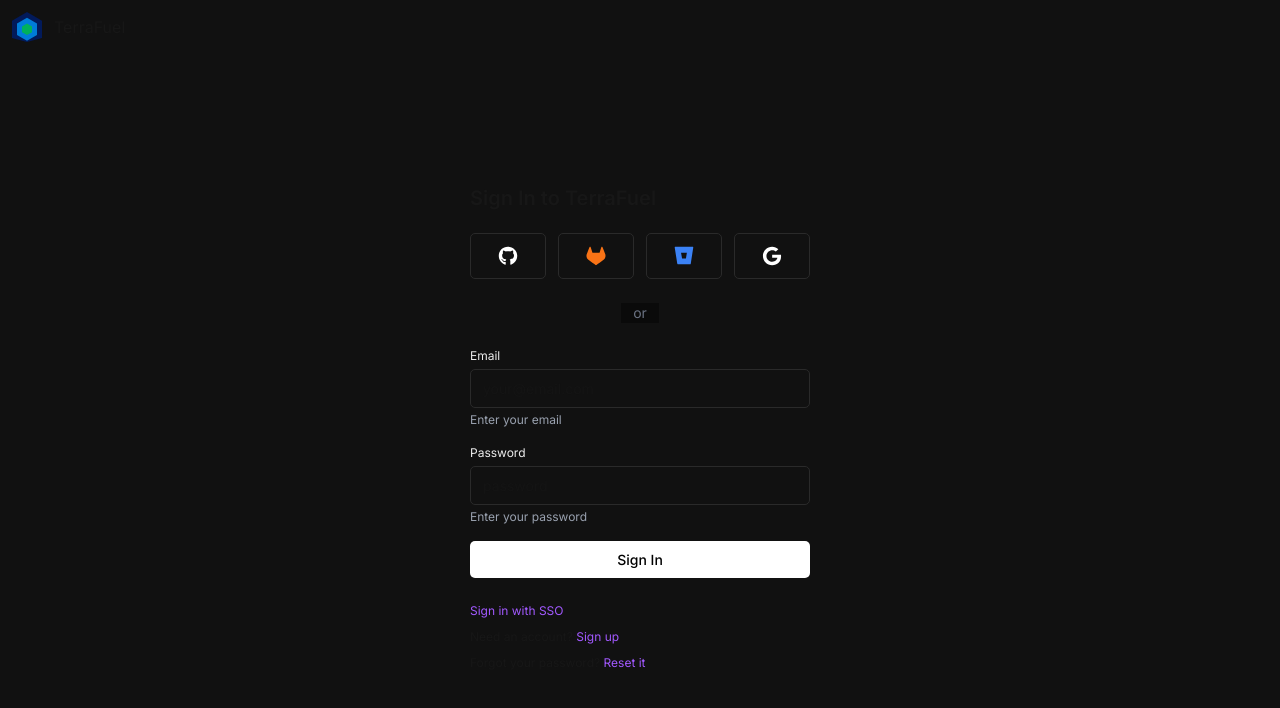
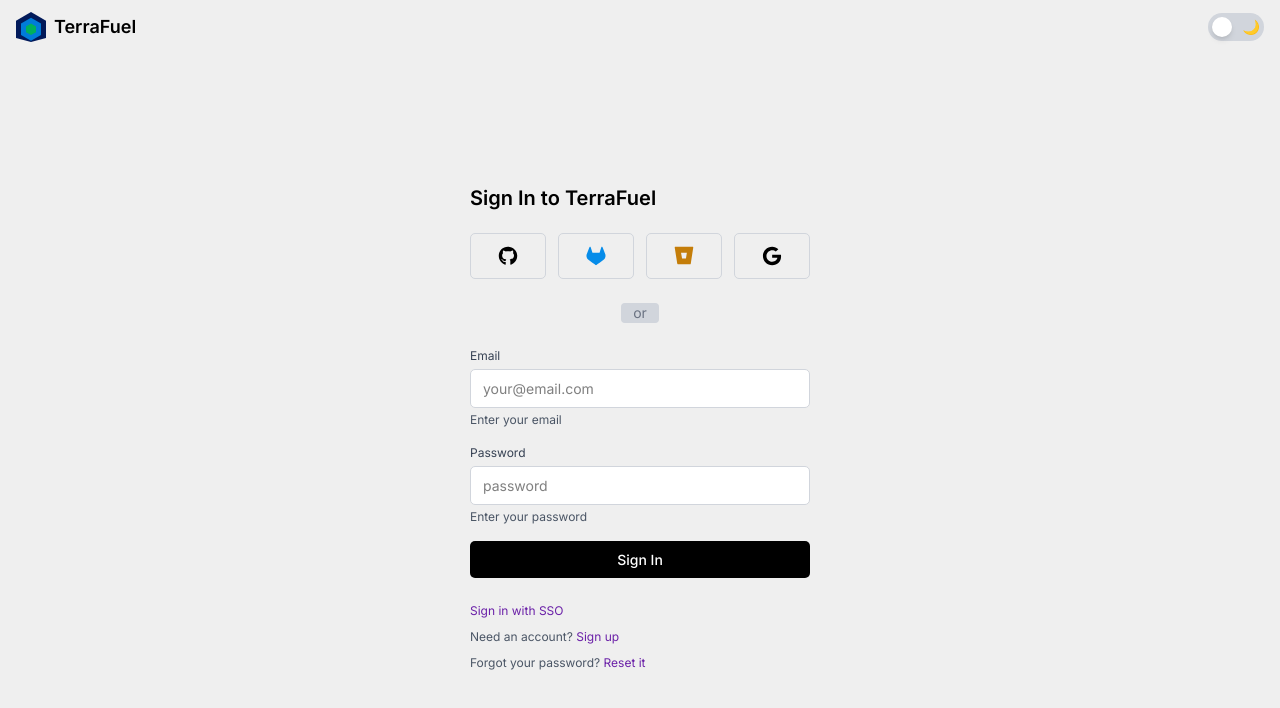
Before and after one commit to aftab-s/env0-lite-frontend, a Next.js app: page / in a window 1280 px wide. Shown: the top 708 px of the page. Built offline with nearby package versions, Linux system fonts and the light colour scheme; no server answers.

Commit message:
Dark mode

```diff
--- a/src/app/forgot-password/page.tsx
+++ b/src/app/forgot-password/page.tsx
@@ -1,20 +1,28 @@
 "use client";
 import Input from "@/components/Input/page";
 import Button from "@/components/PrimaryButton/page";
+import { useDarkMode } from "@/context/DarkModeProvider";
 import { useState } from "react";
 
 export default function ForgotPassword() {
+  const { darkMode } = useDarkMode();
+
   const [step, setStep] = useState<"email" | "otp" | "reset">("email");
   const [email, setEmail] = useState("");
   const [otp, setOtp] = useState("");
   const [password, setPassword] = useState("");
   const [confirmPassword, setConfirmPassword] = useState("");
+  const [message, setMessage] = useState("");
   const [errors, setErrors] = useState<{
     email?: string;
     otp?: string;
     password?: string;
     confirmPassword?: string;
   }>({});
+
+  const mainBg = darkMode ? "bg-[#111111]" : "bg-[#EFEFEF]";
+  const textColor = darkMode ? "text-white" : "text-black";
+  const subTextColor = darkMode ? "text-gray-400" : "text-gray-600";
 
   const handleEmailSubmit = async (e: React.FormEvent) => {
     e.preventDefault();
@@ -26,45 +34,30 @@
       if (!emailRegex.test(email)) newErrors.email = "Invalid email format";
     }
 
-    if (Object.keys(newErrors).length > 0) {
-      setErrors(newErrors);
-      return;
-    }
+    if (Object.keys(newErrors).length > 0) return setErrors(newErrors);
 
     setErrors({});
     try {
-      // Call API to send OTP
       // await sendOtp({ email });
-      console.log("OTP sent to:", email);
+      setMessage("If this email is registered, an OTP has been sent.");
       setStep("otp");
-    } catch (error) {
-      console.error("Failed to send OTP:", error);
+    } catch {
+      setMessage("Something went wrong. Please try again.");
     }
   };
 
   const handleOtpSubmit = async (e: React.FormEvent) => {
     e.preventDefault();
-    const newErrors: typeof errors = {};
-
-    if (!otp.trim()) newErrors.otp = "OTP is required";
-
-    if (Object.keys(newErrors).length > 0) {
-      setErrors(newErrors);
-      return;
-    }
+    if (!otp.trim()) return setErrors({ otp: "OTP is required" });
 
     setErrors({});
     try {
-      // Call API to verify OTP
       // const valid = await verifyOtp({ email, otp });
-      const valid = true; // simulate success
-      if (valid) {
-        setStep("reset");
-      } else {
-        setErrors({ otp: "Invalid OTP" });
-      }
-    } catch (error) {
-      console.error("OTP verification failed:", error);
+      const valid = true;
+      if (valid) setStep("reset");
+      else setErrors({ otp: "Invalid OTP" });
+    } catch {
+      setMessage("OTP verification failed. Try again.");
     }
   };
 
@@ -79,38 +72,40 @@
     if (confirmPassword !== password)
       newErrors.confirmPassword = "Passwords do not match";
 
-    if (Object.keys(newErrors).length > 0) {
-      setErrors(newErrors);
-      return;
-    }
+    if (Object.keys(newErrors).length > 0) return setErrors(newErrors);
 
     setErrors({});
     try {
-      // Call API to reset password
       // await resetPassword({ email, password });
-      console.log("Password reset for:", email);
-      alert("Password reset successful! You can now log in.");
+      setMessage("Password reset successful. You can now log in.");
       setStep("email");
       setEmail("");
       setPassword("");
       setConfirmPassword("");
       setOtp("");
-    } catch (error) {
-      console.error("Password reset failed:", error);
+    } catch {
+      setMessage("Password reset failed. Please try again.");
     }
   };
 
   return (
-    <div className="w-screen h-full flex flex-col items-center justify-center bg-[#111111]">
+    <div
+      className={`w-screen h-full flex flex-col items-center justify-center ${mainBg} transition-colors duration-500`}
+    >
       <div className="w-85 mb-5 flex flex-col items-start justify-center">
-        <span className="font-semibold text-[20px]">Forgot Password</span>
+        <span className={`font-semibold text-[20px] ${textColor}`}>
+          Forgot Password
+        </span>
+        {message && (
+          <span className={`text-sm mt-1 ${subTextColor}`}>{message}</span>
+        )}
       </div>
 
       <div className="w-85">
         {step === "email" && (
           <form onSubmit={handleEmailSubmit} className="flex flex-col gap-4">
             <Input
-              helperText="Registered Account Email foo recovery"
+              helperText="Registered account email"
               label="Email"
               type="email"
               placeholder="your@email.com"
@@ -134,6 +129,13 @@
               error={errors.otp}
             />
             <Button type="submit">Verify OTP</Button>
+            <button
+              type="button"
+              onClick={handleEmailSubmit}
+              className="text-xs text-[#6B21A8] hover:underline"
+            >
+              Resend OTP
+            </button>
           </form>
         )}
 
@@ -143,10 +145,7 @@
               helperText="Your email cannot be changed"
               label="Email"
               type="email"
-              placeholder="your@email.com"
               value={email}
-              onChange={() => {}}
-              error={errors.email}
               disabled
             />
             <Input
--- a/src/app/layout.tsx
+++ b/src/app/layout.tsx
@@ -1,8 +1,9 @@
 import type { Metadata } from "next";
 import { Geist, Geist_Mono, Inter } from "next/font/google";
 import "./globals.css";
-import Image from "next/image";
 import Providers from "./providers";
+import { DarkModeProvider } from "@/context/DarkModeProvider";
+import Header from "@/components/header/page";
 
 const inter = Inter({ subsets: ["latin"], weight: ["400", "500", "600", "700"] });
 
@@ -23,24 +24,16 @@
 
 export default function RootLayout({
   children,
-}: Readonly<{
-  children: React.ReactNode;
-}>) {
+}: Readonly<{ children: React.ReactNode }>) {
   return (
     <html lang="en">
       <body
         className={`h-screen flex flex-col ${geistSans.variable} ${geistMono.variable} ${inter.className} antialiased`}
       >
-        <div className={`flex h-fit w-screen ${inter.className} bg-[#111111]`}>
-              <div className="p-3 flex items-stretch justify-center h-fit">
-                <div className="flex items-center justify-center flex-1">
-                  <Image src="/login/Logo.svg" alt="Logo" width={30} height={35} priority /></div>
-                <div className="flex items-center justify-center flex-1 ">
-                  <span className="ml-3">TerraFuel</span>
-                </div>
-              </div>
-            </div>
-         <Providers>{children}</Providers>
+        <DarkModeProvider>
+          <Header />
+          <Providers>{children}</Providers>
+        </DarkModeProvider>
       </body>
     </html>
   );
--- a/src/app/page.tsx
+++ b/src/app/page.tsx
@@ -5,9 +5,18 @@
 import { signIn, useSession } from "next-auth/react";
 import Image from "next/image";
 import { useState } from "react";
+import { useDarkMode } from "@/context/DarkModeProvider";
 
 export default function AuthForm() {
-  const { data: session } = useSession(); // ✅ works now that SessionProvider is added
+  const { data: session } = useSession();
+  const { darkMode } = useDarkMode();
+
+  const mainBg = darkMode ? "bg-[#111111]" : "bg-[#EFEFEF]";
+  const textColor = darkMode ? "text-white" : "text-black";
+  const subTextColor = darkMode ? "text-gray-400" : "text-gray-600";
+  const borderColor = darkMode ? "border-[#2A2A2A]" : "border-gray-300";
+  const hoverBg = darkMode ? "hover:bg-[#3c3c3c]" : "hover:bg-gray-100";
+
   const [email, setEmail] = useState("");
   const [password, setPassword] = useState("");
   const [errors, setErrors] = useState<{ email?: string; password?: string }>({});
@@ -31,19 +40,20 @@
     setErrors({});
 
     try {
-      await logIn({
-        email,
-        password,
-      });
+      await logIn({ email, password });
     } catch (error) {
       console.error("Login failed:", error);
     }
   };
 
   return (
-    <div className="w-screen h-full flex flex-col items-center justify-center bg-[#111111]">
+    <div
+      className={`w-screen h-full flex flex-col items-center justify-center ${mainBg} transition-colors duration-500`}
+    >
       <div className="w-85 mb-5 flex flex-col items-start justify-center">
-        <span className="font-semibold text-[20px]">Sign In to TerraFuel</span>
+        <span className={`font-semibold text-[20px] ${textColor}`}>
+          Sign In to TerraFuel
+        </span>
       </div>
 
       <div className="w-85">
@@ -53,7 +63,7 @@
             <button
               key={provider}
               onClick={() => signIn(provider.toLowerCase())}
-              className="flex items-center justify-center gap-2 w-full border border-[#2A2A2A] rounded-[5px] py-1 hover:bg-[#3c3c3c]"
+              className={`flex items-center justify-center gap-2 w-full border ${borderColor} rounded-[5px] py-1 ${hoverBg}`}
             >
               <Image
                 src={`/login/${provider}.svg`}
@@ -61,7 +71,11 @@
                 width={20}
                 height={20}
                 priority
-                className="m-2"
+                className={`m-2 ${
+                  darkMode && (provider === "Github" || provider === "Google")
+                    ? ""
+                    : "invert"
+                }`}
               />
             </button>
           ))}
@@ -69,7 +83,13 @@
 
         {/* OR Divider */}
         <div className="flex items-center justify-center gap-2 mb-6">
-          <span className="text-sm text-gray-500 bg-[#0A0A0A] px-3">or</span>
+          <span
+            className={`text-sm px-3 rounded ${
+              darkMode ? "text-gray-400 bg-[#0A0A0A]" : "text-gray-500 bg-gray-300"
+            }`}
+          >
+            or
+          </span>
         </div>
 
         {/* Email/Password Form */}
@@ -98,22 +118,39 @@
         </form>
 
         {/* Links */}
-        <div className="mt-6 flex flex-col items-start gap-2 text-[12px]">
-          <a href="#" className="text-[#A259FF] hover:underline">
+        <div
+          className={`mt-6 flex flex-col items-start gap-2 text-[12px] ${subTextColor}`}
+        >
+          <a
+            href="#"
+            className={`hover:underline ${
+              darkMode ? "text-[#A259FF]" : "text-[#6B21A8]"
+            }`}
+          >
             Sign in with SSO
           </a>
           <p>
             Need an account?{" "}
-            <a href="/signup" className="text-[#A259FF] hover:underline">
+            <a
+              href="/signup"
+              className={`hover:underline ${
+                darkMode ? "text-[#A259FF]" : "text-[#6B21A8]"
+              }`}
+            >
               Sign up
             </a>
           </p>
           <p>
             Forgot your password?{" "}
-            <a href="/forgot-password" className="text-[#A259FF] hover:underline">
+            <a
+              href="/forgot-password"
+              className={`hover:underline ${
+                darkMode ? "text-[#A259FF]" : "text-[#6B21A8]"
+              }`}
+            >
               Reset it
             </a>
-          </p>
+  </p>
         </div>
       </div>
     </div>
--- a/src/app/signup/page.tsx
+++ b/src/app/signup/page.tsx
@@ -2,10 +2,18 @@
 import CommonDropdown from "@/components/Dropdown/page";
 import Button from "@/components/PrimaryButton/page";
 import Input from "@/components/Input/page";
+import { useState } from "react";
+import { useDarkMode } from "@/context/DarkModeProvider";
+// TODO: replace with your actual signup service
 import { signIn } from "@/services/query/useAuthentication";
-import { useState } from "react";
 
 export default function SignupForm() {
+  const { darkMode } = useDarkMode();
+
+  const bgColor = darkMode ? "bg-[#11111]" : "bg-[#EFEFEF]";
+  const textColor = darkMode ? "text-white" : "text-black";
+  const subTextColor = darkMode ? "text-gray-400" : "text-gray-600";
+
   const [name, setName] = useState("");
   const [email, setEmail] = useState("");
   const [password, setPassword] = useState("");
@@ -46,25 +54,27 @@
     setErrors({});
 
     try {
-
       await signIn({
         name,
         email,
         password,
-        role
+        role,
       });
 
-
-      console.log({ name, email, password, role });
+      console.log("Signup successful:", { name, email, role });
     } catch (error) {
       console.error("Signup failed:", error);
     }
   };
 
   return (
-    <div className="w-screen h-full flex flex-col items-center justify-center bg-[#111111]">
+    <div
+      className={`w-screen h-full flex flex-col items-center justify-center transition-colors duration-500 ${bgColor}`}
+    >
       <div className="w-85 mb-5 flex flex-col items-start justify-center">
-        <span className="font-semibold text-[20px]">Sign Up for TerraFuel</span>
+        <span className={`font-semibold text-[20px] ${textColor}`}>
+          Sign Up for TerraFuel
+        </span>
       </div>
 
       <div className="w-85">
@@ -90,7 +100,9 @@
           />
 
           <div>
-            <label className="block text-[12px] font-normal mb-1 text-[#EDEDED]">
+            <label
+              className={`block text-[12px] font-normal mb-1 ${textColor}`}
+            >
               Role
             </label>
             <CommonDropdown
@@ -128,10 +140,12 @@
           <Button type="submit">Sign Up</Button>
         </form>
 
-        <div className="mt-6 flex flex-col items-start gap-2 text-[12px]">
+        <div className={`mt-6 flex flex-col items-start gap-2 text-[12px] ${subTextColor}`}>
           <p>
             Already have an account?{" "}
-            <a href="/" className="text-[#A259FF] hover:underline">
+            <a href="/" className={`hover:underline ${
+                darkMode ? "text-[#A259FF]" : "text-[#6B21A8]"
+              }`}>
               Sign in
             </a>
           </p>
--- /dev/null
+++ b/src/components/DarkModeToggle/DarkModeToggle.tsx
@@ -0,0 +1,27 @@
+"use client";
+import { useDarkMode } from "@/context/DarkModeProvider";
+
+export default function DarkModeToggle() {
+  const { darkMode, toggleDarkMode } = useDarkMode();
+
+  return (
+    <div
+      onClick={toggleDarkMode}
+      className={`relative w-14 h-7 flex items-center rounded-full p-1 cursor-pointer transition-colors duration-300 ${
+        darkMode ? "bg-gray-600" : "bg-gray-300"
+      }`}
+    >
+      {/* Sun icon (left) */}
+      <span className="absolute left-1 text-sm">🌞</span>
+      {/* Moon icon (right) */}
+      <span className="absolute right-1 text-sm">🌙</span>
+
+      {/* Slider knob */}
+      <div
+        className={`bg-white w-5 h-5 rounded-full shadow-md transform transition-transform duration-300 ${
+          darkMode ? "translate-x-7" : "translate-x-0"
+        }`}
+      />
+    </div>
+  );
+}
--- a/src/components/Dropdown/page.tsx
+++ b/src/components/Dropdown/page.tsx
@@ -1,6 +1,7 @@
 "use client";
 import { useState, useRef, useEffect } from "react";
 import Image from "next/image";
+import { useDarkMode } from "@/context/DarkModeProvider";
 
 interface DropdownOption {
   label: string;
@@ -24,12 +25,26 @@
   helperText,
   error,
 }: CommonDropdownProps) {
+  const { darkMode } = useDarkMode();
   const [open, setOpen] = useState(false);
   const dropdownRef = useRef<HTMLDivElement>(null);
 
+  const bgColor = darkMode ? "bg-[#111111]" : "bg-white";
+  const borderColor = error
+    ? "border-red-500"
+    : darkMode
+    ? "border-[#2A2A2A]"
+    : "border-gray-300";
+  const textColor = darkMode ? "text-white" : "text-black";
+  const helperColor = darkMode ? "text-gray-400" : "text-gray-600";
+  const hoverBg = darkMode ? "hover:bg-[#2A2A2A]" : "hover:bg-gray-100";
+
   useEffect(() => {
     const handleClickOutside = (event: MouseEvent) => {
-      if (dropdownRef.current && !dropdownRef.current.contains(event.target as Node)) {
+      if (
+        dropdownRef.current &&
+        !dropdownRef.current.contains(event.target as Node)
+      ) {
         setOpen(false);
       }
     };
@@ -42,9 +57,7 @@
   return (
     <div className="relative w-full" ref={dropdownRef}>
       <div
-        className={`w-full rounded-[5px] border px-3 py-2 text-[14px] bg-[#111111] cursor-pointer flex justify-between items-center ${
-          error ? "border-red-500" : "border-[#2A2A2A]"
-        }`}
+        className={`w-full rounded-[5px] border px-3 py-2 text-[14px] cursor-pointer flex justify-between items-center ${bgColor} ${borderColor} ${textColor} transition-colors duration-500`}
         onClick={() => setOpen(!open)}
       >
         <span>{selectedLabel || placeholder}</span>
@@ -53,16 +66,20 @@
           alt="Dropdown"
           width={10}
           height={10}
-          className={`ml-2 transition-transform ${open ? "rotate-180" : ""} filter invert`}
+          className={`ml-2 transition-transform ${
+            open ? "rotate-180" : ""
+          } ${darkMode ? "invert" : ""}`}
         />
       </div>
 
       {open && (
-        <div className="absolute top-full left-0 w-full bg-[#111111] border border-[#2A2A2A] rounded-[5px] z-10 max-h-60 overflow-y-auto mt-1">
+        <div
+          className={`absolute top-full left-0 w-full ${bgColor} border ${borderColor} rounded-[5px] z-10 max-h-60 overflow-y-auto mt-1 transition-colors duration-500`}
+        >
           {options.map((option) => (
             <div
               key={option.value}
-              className="px-3 py-2 text-[14px] hover:bg-[#2A2A2A] cursor-pointer"
+              className={`px-3 py-2 text-[14px] cursor-pointer ${hoverBg}`}
               onClick={() => {
                 onChange(option.value);
                 setOpen(false);
@@ -74,11 +91,10 @@
         </div>
       )}
 
-      {/* Error or helper text */}
       {error ? (
         <p className="text-red-500 text-xs mt-1">{error}</p>
       ) : helperText ? (
-        <p className="text-gray-400 text-xs mt-1">{helperText}</p>
+        <p className={`${helperColor} text-xs mt-1`}>{helperText}</p>
       ) : null}
     </div>
   );
--- a/src/components/Input/page.tsx
+++ b/src/components/Input/page.tsx
@@ -1,5 +1,6 @@
 "use client";
 import React, { InputHTMLAttributes } from "react";
+import { useDarkMode } from "@/context/DarkModeProvider";
 
 interface InputProps extends InputHTMLAttributes<HTMLInputElement> {
   label: string;
@@ -14,19 +15,31 @@
   className = "",
   ...props
 }: InputProps) {
+  const { darkMode } = useDarkMode();
+
+  const labelColor = darkMode ? "text-[#EDEDED]" : "text-gray-700";
+  const bgColor = darkMode ? "bg-[#111111]" : "bg-white";
+  const borderColor = error
+    ? "border-red-500"
+    : darkMode
+    ? "border-[#2A2A2A]"
+    : "border-gray-300";
+  const textColor = darkMode ? "text-white" : "text-black";
+  const helperColor = darkMode ? "text-gray-400" : "text-gray-600";
+
   return (
     <div className="flex flex-col gap-1">
-      <label className="block text-[12px] font-normal text-[#EDEDED]">{label}</label>
+      <label className={`block text-[12px] font-normal ${labelColor} transition-colors duration-500`}>
+        {label}
+      </label>
       <input
         {...props}
-        className={`w-full rounded-[5px] border px-3 py-2 text-[14px] focus:outline-none ${
-          error ? "border-red-500" : "border-[#2A2A2A]"
-        } ${className}`}
+        className={`w-full rounded-[5px] border px-3 py-2 text-[14px] focus:outline-none ${bgColor} ${borderColor} ${textColor} ${className} transition-colors duration-500`}
       />
       {error ? (
         <p className="text-red-500 text-xs">{error}</p>
       ) : helperText ? (
-        <p className="text-gray-400 text-xs">{helperText}</p>
+        <p className={`${helperColor} text-xs transition-colors duration-500`}>{helperText}</p>
       ) : null}
     </div>
   );
--- a/src/components/PrimaryButton/page.tsx
+++ b/src/components/PrimaryButton/page.tsx
@@ -1,5 +1,6 @@
 "use client";
 import React, { ReactNode } from "react";
+import { useDarkMode } from "@/context/DarkModeProvider";
 
 interface ButtonProps {
   children: ReactNode;
@@ -16,12 +17,18 @@
   className = "",
   disabled = false,
 }: ButtonProps) {
+  const { darkMode } = useDarkMode();
+
+  const bgColor = darkMode ? "bg-white" : "bg-black";
+  const textColor = darkMode ? "text-black" : "text-white";
+  const hoverBg = darkMode ? "hover:bg-gray-200" : "hover:bg-gray-800";
+
   return (
     <button
       type={type}
       onClick={onClick}
       disabled={disabled}
-      className={`w-full text-[14px] bg-[#FFFFFF] text-black rounded-[5px] py-2 font-medium hover:bg-blue-700 disabled:opacity-50 disabled:cursor-not-allowed ${className}`}
+      className={`w-full text-[14px] rounded-[5px] py-2 font-medium ${bgColor} ${textColor} ${hoverBg} disabled:opacity-50 disabled:cursor-not-allowed ${className} `}
     >
       {children}
     </button>
--- /dev/null
+++ b/src/components/header/page.tsx
@@ -0,0 +1,35 @@
+"use client";
+import Image from "next/image";
+import { useDarkMode } from "@/context/DarkModeProvider";
+import DarkModeToggle from "@/components/DarkModeToggle/DarkModeToggle";
+import Link from "next/link";
+
+export default function Header() {
+  const { darkMode } = useDarkMode();
+
+  const bgColor = darkMode ? "bg-[#111111]" : "bg-[#EFEFEF]";
+  const textColor = darkMode ? "text-white" : "text-black";
+
+  return (
+    <header
+      className={`flex items-center justify-between w-full px-4 py-3 transition-colors duration-500 ${bgColor}`}
+    >
+      <div className="flex items-center gap-2">
+        <Link href="/" className="flex items-center gap-2">
+            <Image
+            src="/login/Logo.svg"
+            alt="Logo"
+            width={30}
+            height={35}
+            priority
+            />
+            <span className={`font-semibold text-lg ${textColor}`}>
+            TerraFuel
+            </span>
+        </Link>
+        </div>
+
+      <DarkModeToggle />
+    </header>
+  );
+}
--- /dev/null
+++ b/src/context/DarkModeProvider.tsx
@@ -0,0 +1,27 @@
+"use client";
+import { createContext, useContext, useState } from "react";
+
+type DarkModeContextType = {
+  darkMode: boolean;
+  toggleDarkMode: () => void;
+};
+
+const DarkModeContext = createContext<DarkModeContextType | undefined>(undefined);
+
+export const DarkModeProvider = ({ children }: { children: React.ReactNode }) => {
+  const [darkMode, setDarkMode] = useState(false);
+
+  const toggleDarkMode = () => setDarkMode((prev) => !prev);
+
+  return (
+    <DarkModeContext.Provider value={{ darkMode, toggleDarkMode }}>
+      {children}
+    </DarkModeContext.Provider>
+  );
+};
+
+export const useDarkMode = () => {
+  const ctx = useContext(DarkModeContext);
+  if (!ctx) throw new Error("useDarkMode must be used within DarkModeProvider");
+  return ctx;
+};
```
Also changed, not shown: src/app/api/auth/[...nextauth]/route.ts (+3 -4 lines), 1 other file (tests, documents, lock files or other folders). Lines whose indentation alone changed are shown as unchanged.
